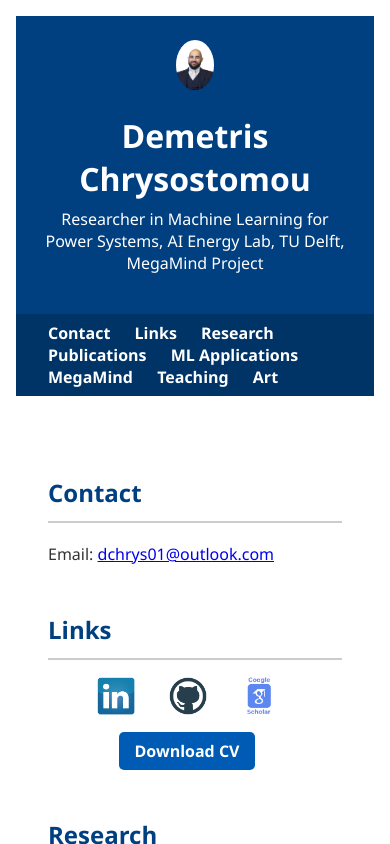
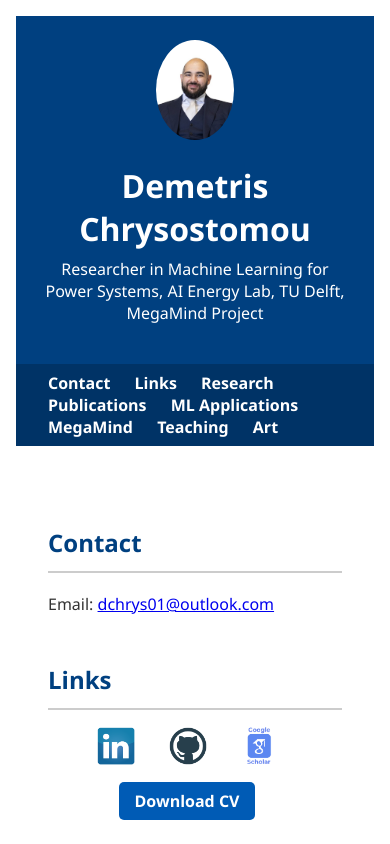
Before and after one commit to Demetris-Ch/Demetris-Ch, a plain HTML site: page index.html in a window 390 px wide. Drawn offline with Linux system fonts and the light colour scheme.

Commit message:
Update index.html

```diff
--- a/index.html
+++ b/index.html
@@ -82,11 +82,11 @@
           }
 
       header img {
-        height: 50px; /* smaller profile image */
-        max-height: 50px;       /* Controls actual image size */
+        height: 100px; /* smaller profile image */
+        max-height: 100px;       /* Controls actual image size */
         width: auto;
         object-fit: contain;     /* Ensures it doesn't stretch or overflow */
-        max-width: 50px;
+        max-width: 100px;
         margin-bottom: 0.5em;
         border-radius: 50%;
       }
@@ -94,7 +94,7 @@
     }
         body { font-family: 'Segoe UI', Tahoma, Geneva, Verdana, sans-serif; margin: 0; padding: 0; background: #f4f4f9; color: #333; }
         header { background-color: #004080; color: white; padding: 1.5em; display: flex; align-items: center; gap: 1em}
-        header img { border-radius: 50%; height: 50px; width: auto; max-height: 50px; object-fit: contain; display: block;}
+        header img { border-radius: 50%; height: 100px; width: auto; max-height: 100px; object-fit: contain; display: block;}
         header h1 { margin: 0; font-size: 2em; }
         header p { margin-top: 0.5em; font-size: 1em; }
         nav { background-color: #003366; padding: 0.5em 2em; }
```
